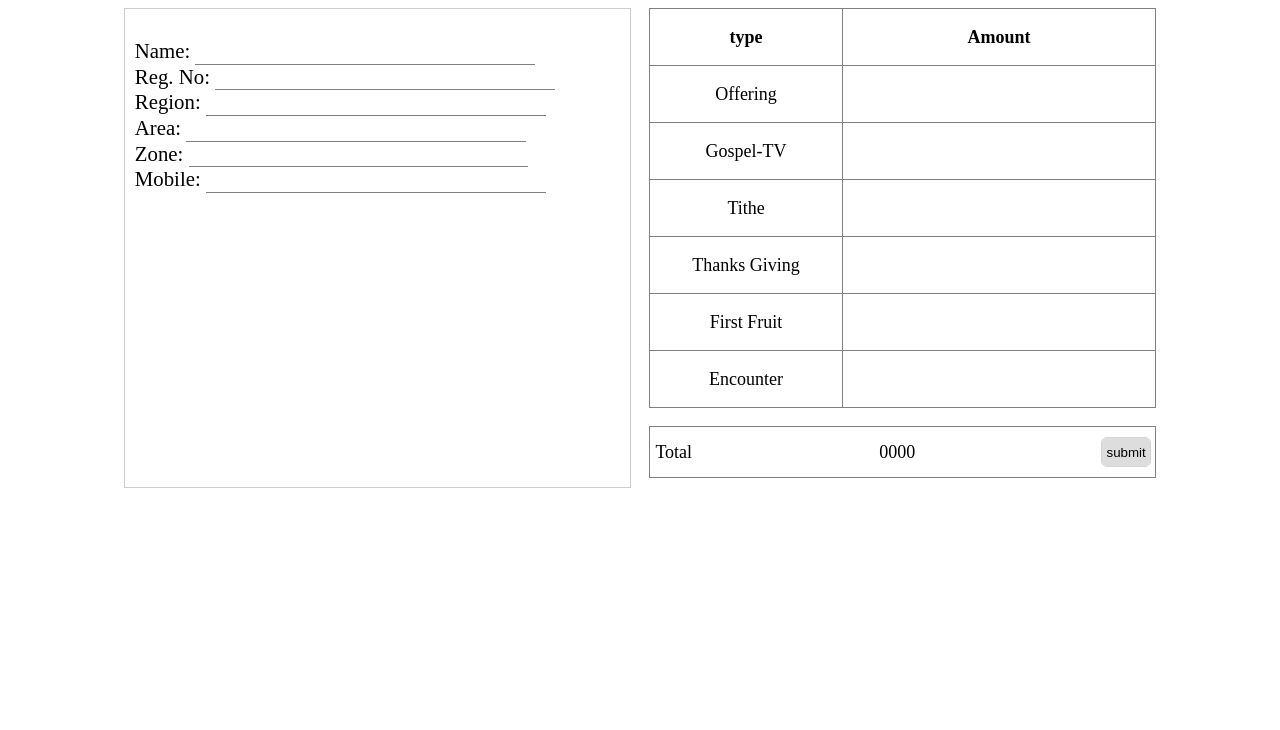
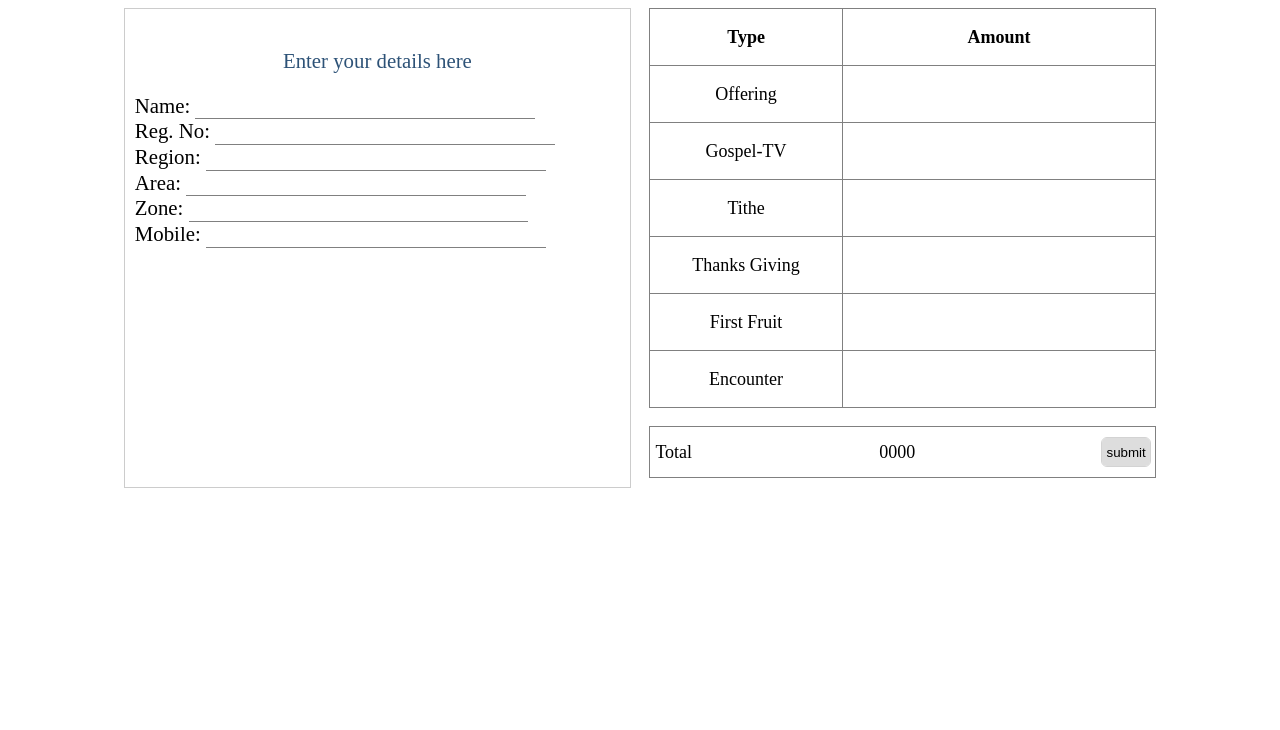
Before and after one commit to kasbethmnado-lang/Efathapay, a plain HTML site: page offering.html in a window 1280 px wide. Shown: the part 70-800 px from the top of the page. Drawn offline with Linux system fonts and the light colour scheme.

Commit message:
Revise offering form layout and labels
Updated the offering form to include a prompt for user details and corrected the table header labels.

```diff
--- a/offering.html
+++ b/offering.html
@@ -16,20 +16,15 @@
     <div class="container">
       <div class="header">
 
-
-              <img class="logo" src="efatha.png" style="width: 50px; height: auto;">
+            <img class="logo" src="efatha.png" style="width: 50px; height: auto;">
             <h2>EFATHA CHURCH</h2>
-
-
-            <!--<button><i class="material-icons">language</i>EN</button>
-            <button><i class="material-icons">menu</i></button>
-            <p>Pay, offer & do to praise jesus</p>-->
 
       </div>
 
       <div class="form">
           <form>
             <div class="input">
+              <p>Enter your details here</p>
               <label>Name:</label>
               <input type="text" name="name" placeholder="" required><br>
               <label>Reg. No:</label>
@@ -48,7 +43,7 @@
             <div class="table">
               <table>
                 <tr>
-                  <th>type</th>
+                  <th>Type</th>
                   <th>Amount</th>
                 </tr>
                 <tr>
```
